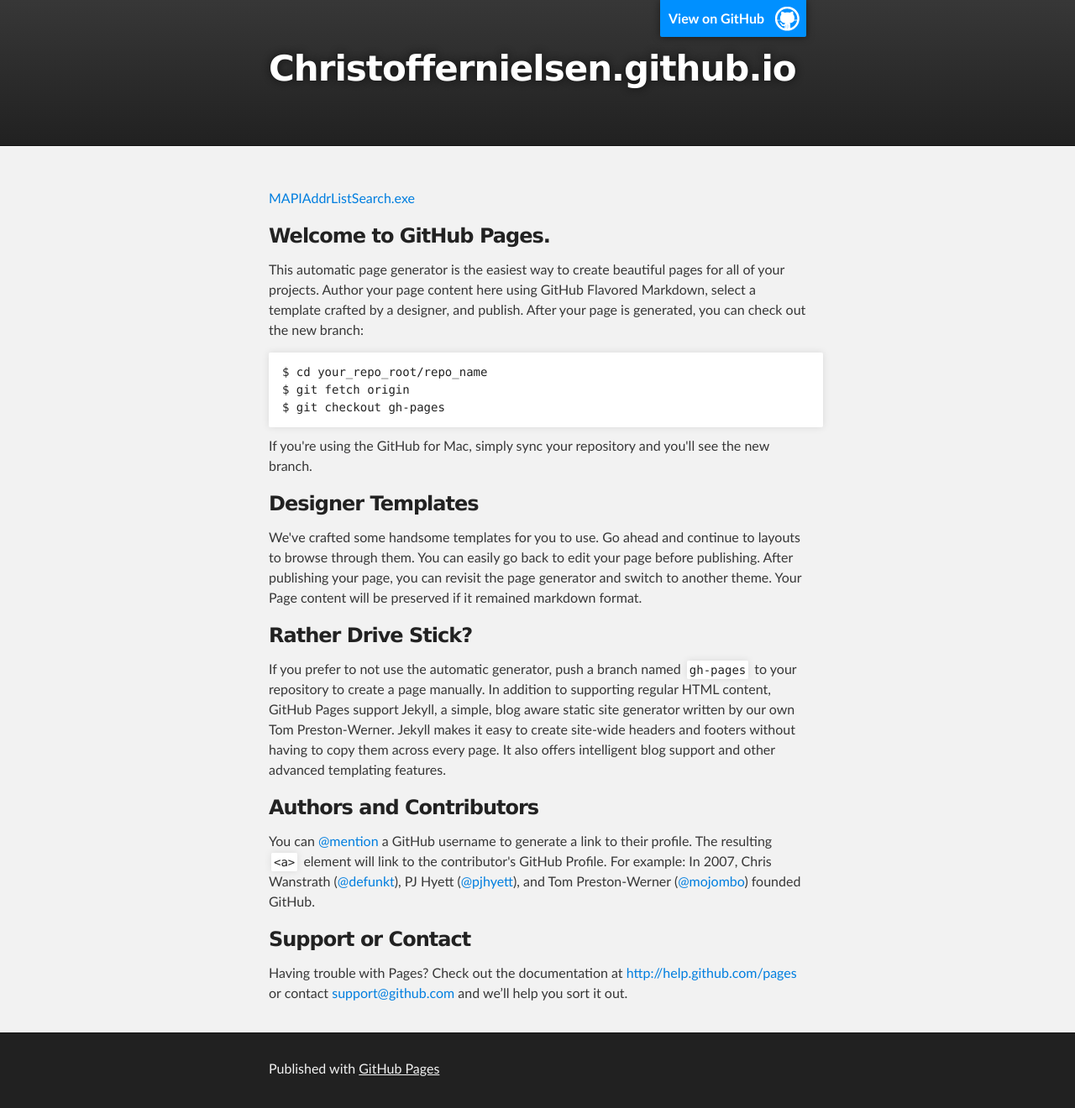
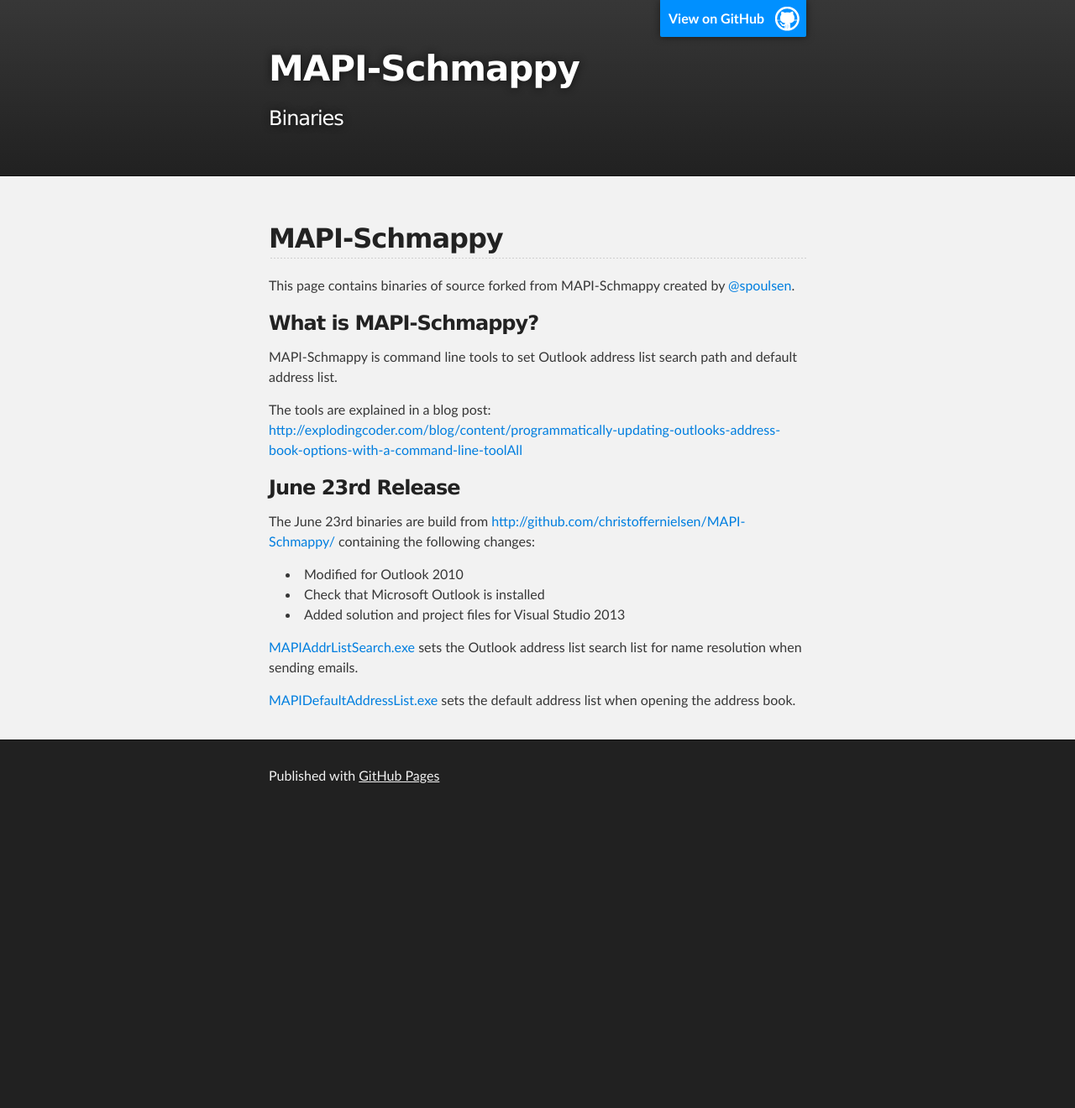
Before and after one commit to christoffernielsen/christoffernielsen.github.io, a plain HTML site: page index.html in a window 1280 px wide. Shown: the whole page at 84% size. After the commit the page ends 971 px from the top, so only its background shows below. Drawn offline with Linux system fonts and the light colour scheme.

Commit message:
Replace master branch with page content via GitHub

```diff
--- a/index.html
+++ b/index.html
@@ -4,11 +4,11 @@
   <head>
     <meta charset='utf-8' />
     <meta http-equiv="X-UA-Compatible" content="chrome=1" />
-    <meta name="description" content="Christoffernielsen.github.io : " />
+    <meta name="description" content="MAPI-Schmappy : Binaries" />
 
     <link rel="stylesheet" type="text/css" media="screen" href="stylesheets/stylesheet.css">
 
-    <title>Christoffernielsen.github.io</title>
+    <title>MAPI-Schmappy</title>
   </head>
 
   <body>
@@ -18,8 +18,8 @@
         <header class="inner">
           <a id="forkme_banner" href="https://github.com/christoffernielsen">View on GitHub</a>
 
-          <h1 id="project_title">Christoffernielsen.github.io</h1>
-          <h2 id="project_tagline"></h2>
+          <h1 id="project_title">MAPI-Schmappy</h1>
+          <h2 id="project_tagline">Binaries</h2>
 
         </header>
     </div>
@@ -27,39 +27,30 @@
     <!-- MAIN CONTENT -->
     <div id="main_content_wrap" class="outer">
       <section id="main_content" class="inner">
-        <p><a href="MAPIAddrListSearch.exe">MAPIAddrListSearch.exe</a></p>
+        <h2>
+<a name="mapi-schmappy" class="anchor" href="#mapi-schmappy"><span class="octicon octicon-link"></span></a>MAPI-Schmappy</h2>
+
+<p>This page contains binaries of source forked from MAPI-Schmappy created by <a href="https://github.com/spoulsen" class="user-mention">@spoulsen</a>. </p>
 
 <h3>
-<a name="welcome-to-github-pages" class="anchor" href="#welcome-to-github-pages"><span class="octicon octicon-link"></span></a>Welcome to GitHub Pages.</h3>
+<a name="what-is-mapi-schmappy" class="anchor" href="#what-is-mapi-schmappy"><span class="octicon octicon-link"></span></a>What is MAPI-Schmappy?</h3>
 
-<p>This automatic page generator is the easiest way to create beautiful pages for all of your projects. Author your page content here using GitHub Flavored Markdown, select a template crafted by a designer, and publish. After your page is generated, you can check out the new branch:</p>
+<p>MAPI-Schmappy is command line tools to set Outlook address list search path and default address list. </p>
 
-<pre><code>$ cd your_repo_root/repo_name
-$ git fetch origin
-$ git checkout gh-pages
-</code></pre>
-
-<p>If you're using the GitHub for Mac, simply sync your repository and you'll see the new branch.</p>
+<p>The tools are explained in a blog post: <a href="http://explodingcoder.com/blog/content/programmatically-updating-outlooks-address-book-options-with-a-command-line-toolAll">http://explodingcoder.com/blog/content/programmatically-updating-outlooks-address-book-options-with-a-command-line-toolAll</a></p>
 
 <h3>
-<a name="designer-templates" class="anchor" href="#designer-templates"><span class="octicon octicon-link"></span></a>Designer Templates</h3>
+<a name="june-23rd-release" class="anchor" href="#june-23rd-release"><span class="octicon octicon-link"></span></a>June 23rd Release</h3>
 
-<p>We've crafted some handsome templates for you to use. Go ahead and continue to layouts to browse through them. You can easily go back to edit your page before publishing. After publishing your page, you can revisit the page generator and switch to another theme. Your Page content will be preserved if it remained markdown format.</p>
+<p>The June 23rd binaries are build from <a href="http://github.com/christoffernielsen/MAPI-Schmappy/">http://github.com/christoffernielsen/MAPI-Schmappy/</a> containing the following changes:</p>
 
-<h3>
-<a name="rather-drive-stick" class="anchor" href="#rather-drive-stick"><span class="octicon octicon-link"></span></a>Rather Drive Stick?</h3>
+<ul>
+<li>Modified for Outlook 2010</li>
+<li>Check that Microsoft Outlook is installed</li>
+<li>Added solution and project files for Visual Studio 2013</li>
+</ul><p><a href="MAPIAddrListSearch.exe">MAPIAddrListSearch.exe</a> sets the Outlook address list search list for name resolution when sending emails.</p>
 
-<p>If you prefer to not use the automatic generator, push a branch named <code>gh-pages</code> to your repository to create a page manually. In addition to supporting regular HTML content, GitHub Pages support Jekyll, a simple, blog aware static site generator written by our own Tom Preston-Werner. Jekyll makes it easy to create site-wide headers and footers without having to copy them across every page. It also offers intelligent blog support and other advanced templating features.</p>
-
-<h3>
-<a name="authors-and-contributors" class="anchor" href="#authors-and-contributors"><span class="octicon octicon-link"></span></a>Authors and Contributors</h3>
-
-<p>You can <a href="https://github.com/blog/821" class="user-mention">@mention</a> a GitHub username to generate a link to their profile. The resulting <code>&lt;a&gt;</code> element will link to the contributor's GitHub Profile. For example: In 2007, Chris Wanstrath (<a href="https://github.com/defunkt" class="user-mention">@defunkt</a>), PJ Hyett (<a href="https://github.com/pjhyett" class="user-mention">@pjhyett</a>), and Tom Preston-Werner (<a href="https://github.com/mojombo" class="user-mention">@mojombo</a>) founded GitHub.</p>
-
-<h3>
-<a name="support-or-contact" class="anchor" href="#support-or-contact"><span class="octicon octicon-link"></span></a>Support or Contact</h3>
-
-<p>Having trouble with Pages? Check out the documentation at <a href="http://help.github.com/pages">http://help.github.com/pages</a> or contact <a href="mailto:support@github.com">support@github.com</a> and we’ll help you sort it out.</p>
+<p><a href="MAPIDefaultAddressList.exe">MAPIDefaultAddressList.exe</a> sets the default address list when opening the address book.</p>
       </section>
     </div>
 
```
Also changed, not shown: params.json (+1 -1 lines).
